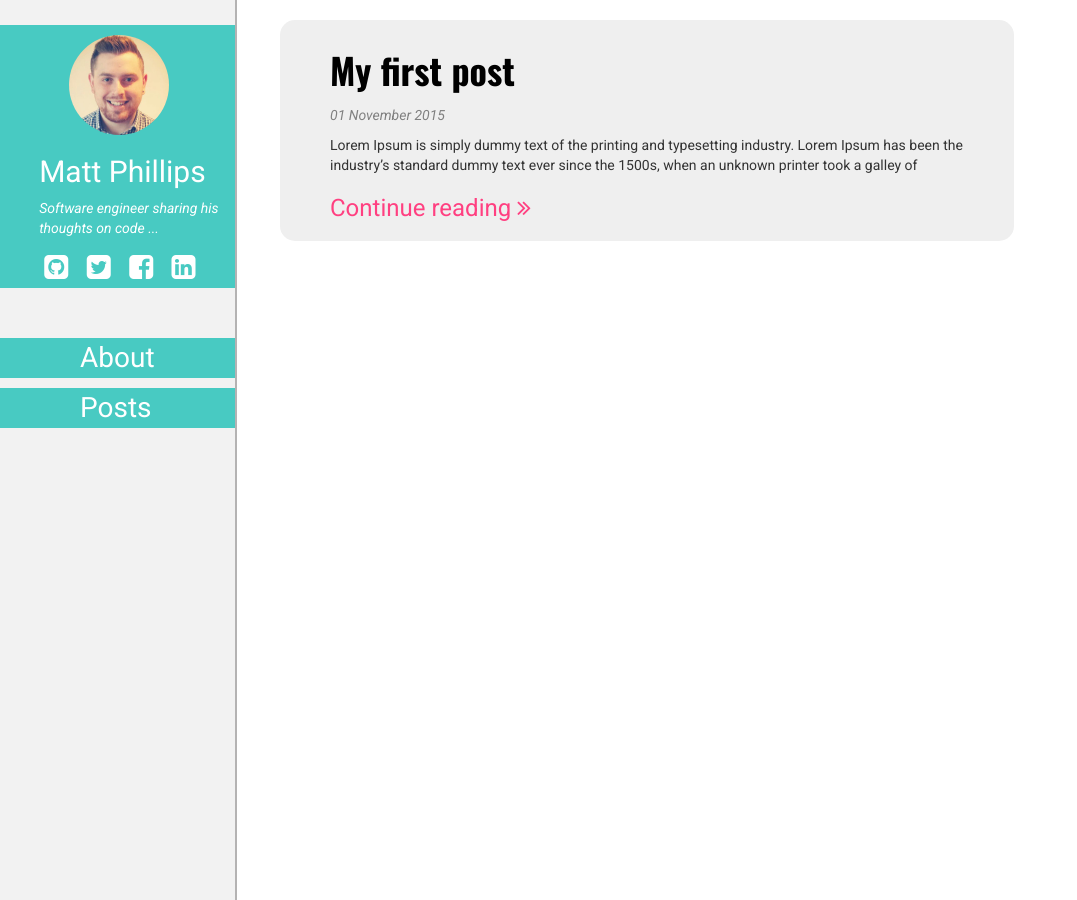
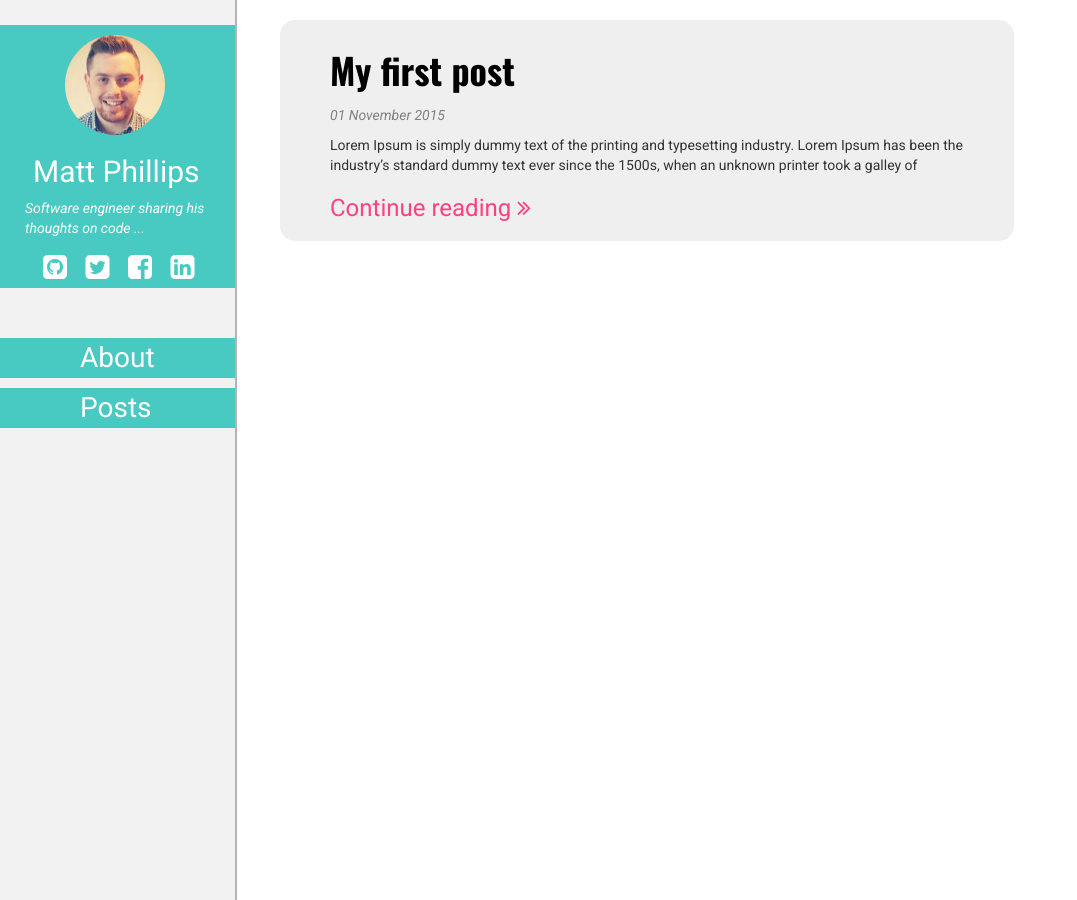
Before and after one commit to mattphillips/mattphillips.github.io, a Jekyll site: the page built from index.html, in a window 1280 px wide. Shown: the whole page, without its empty margins (0-1077 px from the left). Built offline with Jekyll 4.4.1, drawn with Linux system fonts in a browser that asks for light colours; nearby versions of some CDN libraries.

Commit message:
Adjusted profile alignments and change implementation of centering using float none and margin auto

```diff
--- a/css/mattphillips/author.css
+++ b/css/mattphillips/author.css
@@ -1,15 +1,28 @@
 .author-profile {
     padding-top:10px;
+    width:180px;
+    float: none;
+    margin: 0 auto;
+}
+
+@media (min-width: 992px) {
+    .author-profile {
+        margin-left: 25px;
+    }
 }
 
 .author-image {
     width:100px;
     height:100px;
-    margin-left:30px;
+    margin-left:40px;
+}
+
+.author-name {
+    margin-left:8px
 }
 
 .author-contact {
-    margin-left:0px
+    margin-left:13px
 }
 
 .author-contact li {
```
